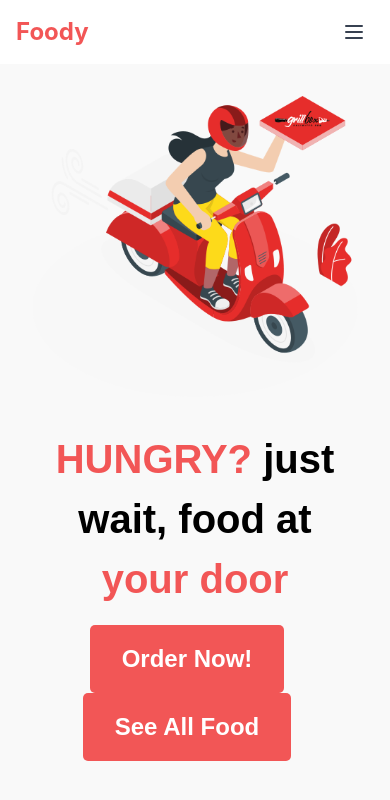
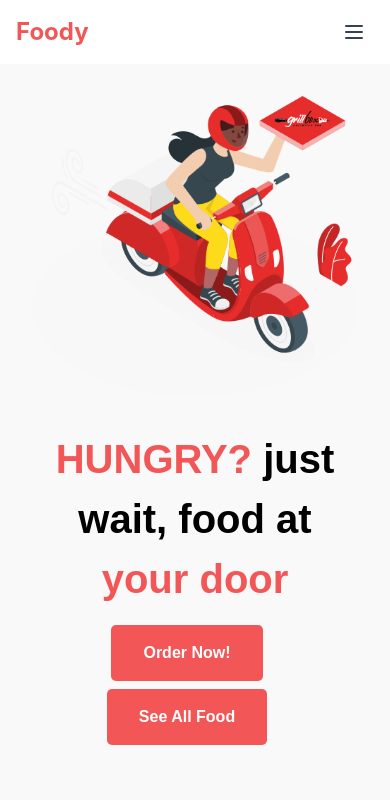
Before and after one commit to agha780/foodMenu, a React (Create React App) app: page / in a window 390 px wide. Shown: the top 800 px of the page. Built offline with nearby package versions, Linux system fonts and the light colour scheme.

Commit message:
fixing console error, fixing button for phone SC.

```diff
--- a/public/index.html
+++ b/public/index.html
@@ -9,12 +9,12 @@
       name="description"
       content="Web site created using create-react-app"
     />
-    <link rel="apple-touch-icon" href="%PUBLIC_URL%/logo192.png" />
+
     <!--
       manifest.json provides metadata used when your web app is installed on a
       user's mobile device or desktop. See https://developers.google.com/web/fundamentals/web-app-manifest/
     -->
-    <link rel="manifest" href="%PUBLIC_URL%/manifest.json" />
+    <!-- <link rel="manifest" href="%PUBLIC_URL%/manifest.json" /> -->
     <!--
       Notice the use of %PUBLIC_URL% in the tags above.
       It will be replaced with the URL of the `public` folder during the build.
--- a/src/App.css
+++ b/src/App.css
@@ -190,12 +190,12 @@
   color: #fff;
   border: none;
   padding: 1rem 2rem;
-  font-size: 1.5rem;
   font-weight: bold;
-  margin-right: 1rem;
   cursor: pointer;
   transition: all 0.3s ease;
   border-radius: 5px;
+  margin-bottom: 0.5rem;
+  margin-right: 1rem;
 }
 
 .landing-page-buttons button:hover {
--- a/src/components/Navbar.js
+++ b/src/components/Navbar.js
@@ -28,7 +28,8 @@
       <div className="justify-between px-4 mx-auto lg:max-w-7xl md:items-center md:flex md:px-8">
         <div>
           <div className="flex items-center justify-between py-3 md:py-5 md:block">
-            <a href="javascript:void(0)">
+            {/* There was a weird consol error using <a> tag with a herf of javasctip:void(0) so what i did is, i added a # to fix the error. */}
+            <a href="#javascript:void(0)">
               <h2 className="text-2xl font-bold">
                 <span style={{ color: "#f25656" }}>Foody</span>
               </h2>
@@ -78,9 +79,7 @@
             }`}
           >
             <ul className="items-center justify-center space-y-8 md:flex md:space-x-6 md:space-y-0">
-              <li className="text-gray-600 hover:text-blue-600">
-                <a>{menu}</a>
-              </li>
+              <li className="text-gray-600 hover:text-blue-600">{menu}</li>
             </ul>
           </div>
         </div>
```
